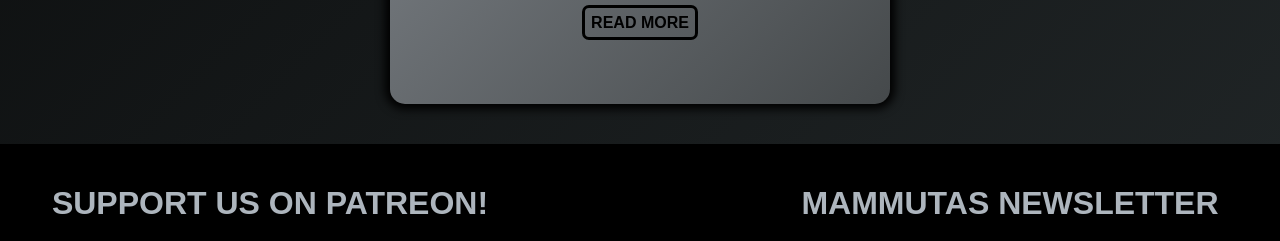
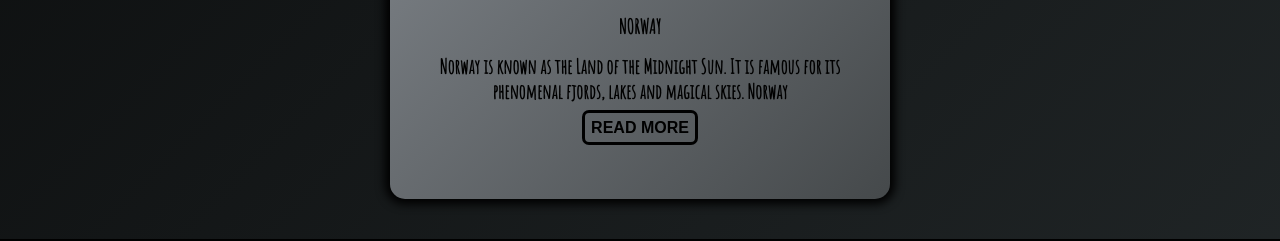
Before and after one commit to raulgruics/Mammut-campervan, a PHP site: page / in a window 1280 px wide. Shown: the part 3050-3291 px from the top of the page. Run offline with PHP 8.4, Linux system fonts and the light colour scheme; some libraries are stand-ins or nearby versions; some web fonts are replaced.

Commit message:
fixing-fonts

```diff
--- a/About.js
+++ /dev/null
@@ -1,6 +0,0 @@
-import { gsap } from "gsap";
-import { EaselPlugin } from "gsap/EaselPlugin";
-
-gsap.registerPlugin(EaselPlugin);
-
-gsap.from('.text-block' , {duration: 1, y: '-100%', ease:'bounce' })
--- a/style.css
+++ b/style.css
@@ -195,15 +195,16 @@ ul :hover .ul-blog {
   background-image: url(images/norway.jpg);
 }
 .card h2 {
-  font-family: "Annie Use Your Telescope", cursive;
+  font-family: "Amatic SC", cursive;
   text-transform: uppercase;
-  font-size: 25px;
+  font-size: 20px;
   margin: 3px;
 }
 .card p {
-  font-family: sans-serif;
-  font-size: 16px;
+  font-family: "Amatic SC", cursive;
+  font-size: 20px;
   margin: 15px;
+  font-weight: bold;
 }
 .card-buttons {
   font-family: sans-serif;
@@ -256,7 +257,8 @@ ul :hover .ul-blog {
   flex-wrap: wrap;
 }
 .icon-text {
-  font-family: sans-serif;
+  font-family: "Amatic SC", cursive;
+  font-size: 40px;
   font-weight: bold;
   color: white;
   text-transform: uppercase;
```
